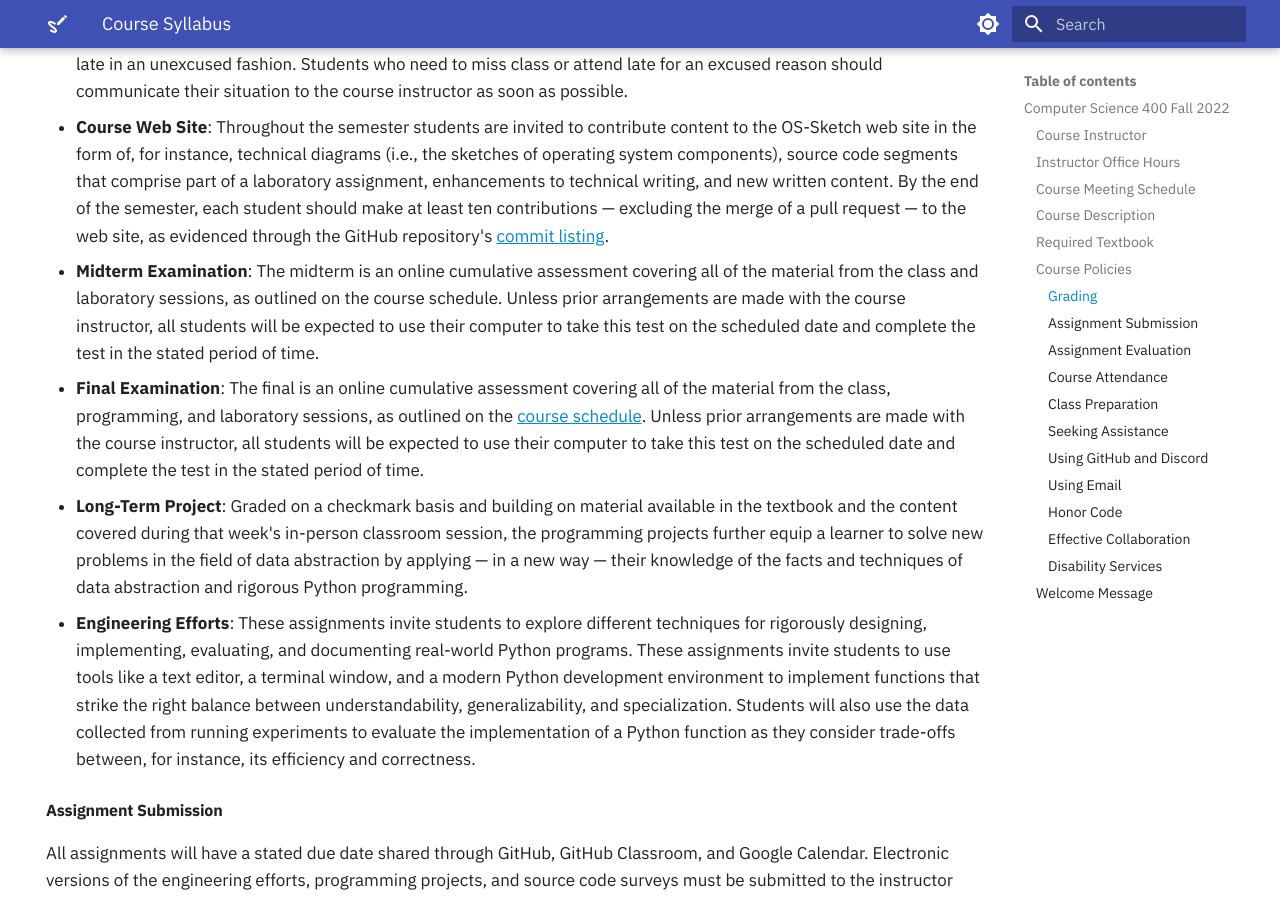
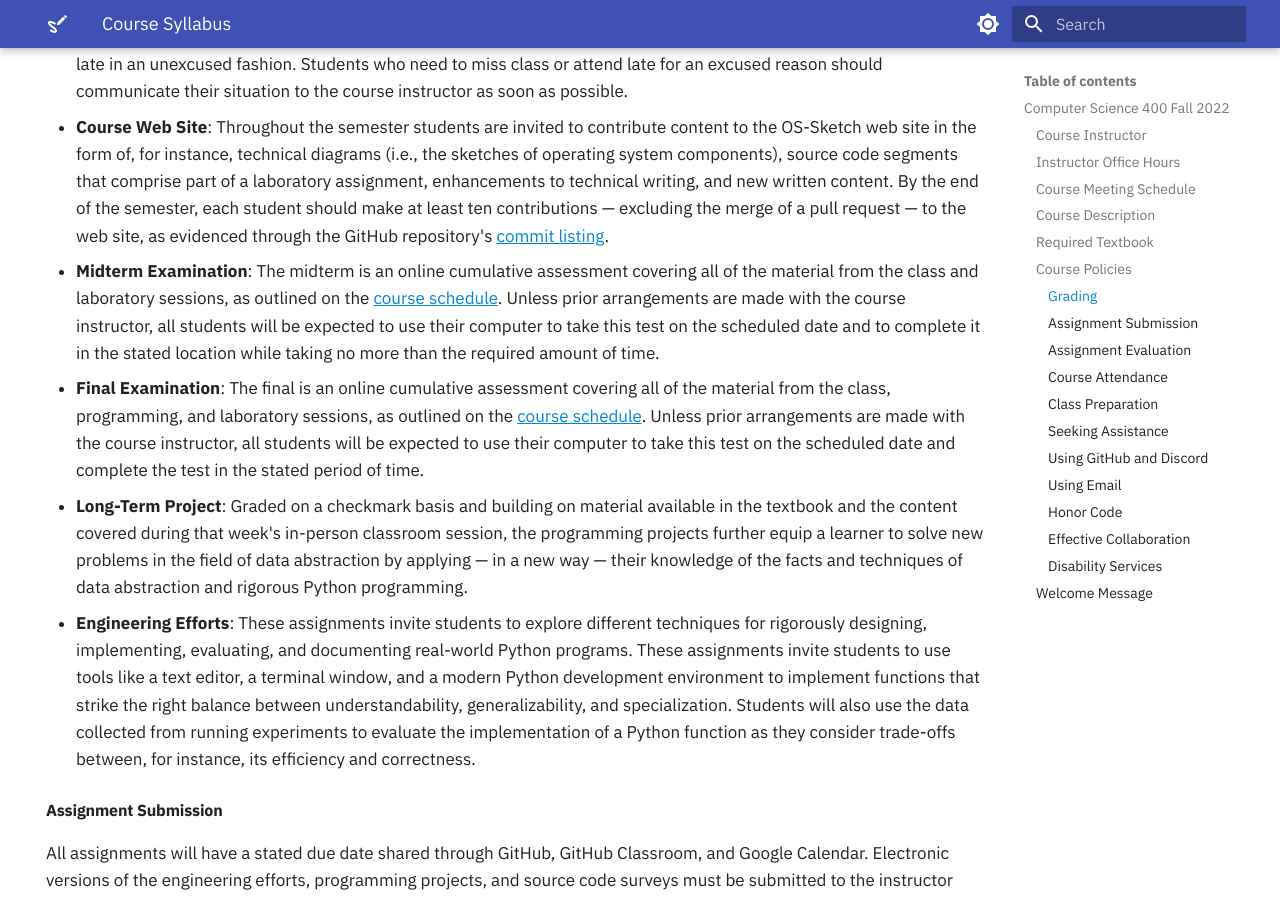
Before and after one commit to OS-Sketch/www.os-sketch.com, an MkDocs documentation site: the page built from docs/operating-systems/syllabus.md, in a window 1280 px wide and 900 px high, scrolled down 2039 px. Built offline with MkDocs 1.6.1 and Material for MkDocs 9.7.7, drawn with Linux system fonts in a browser that asks for light colours.

Commit message:
fix: Revise the policy about the midterm examination in syllabus.

```diff
--- a/docs/operating-systems/syllabus.md
+++ b/docs/operating-systems/syllabus.md
@@ -100,10 +100,11 @@ These grading categories have the following definitions:
 
 -   **Midterm Examination**: The midterm is an online cumulative assessment
     covering all of the material from the class and laboratory sessions, as
-    outlined on the course schedule. Unless prior arrangements are made with the
-    course instructor, all students will be expected to use their computer to
-    take this test on the scheduled date and complete the test in the stated
-    period of time.
+    outlined on the [course schedule](/operating-systems/schedule/). Unless
+    prior arrangements are made with the course instructor, all students will be
+    expected to use their computer to take this test on the scheduled date and
+    to complete it in the stated location while taking no more than the required
+    amount of time.
 
 -   **Final Examination**: The final is an online cumulative assessment covering
     all of the material from the class, programming, and laboratory sessions, as
```
